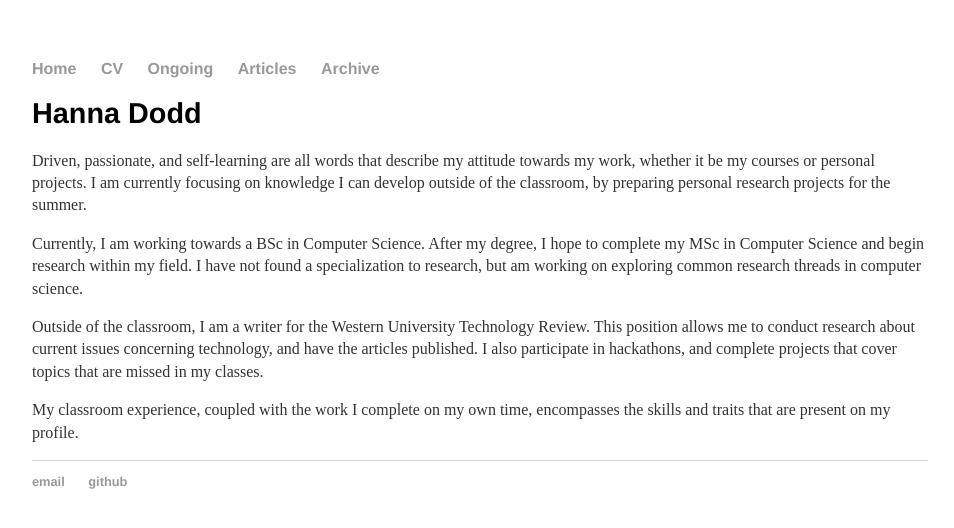
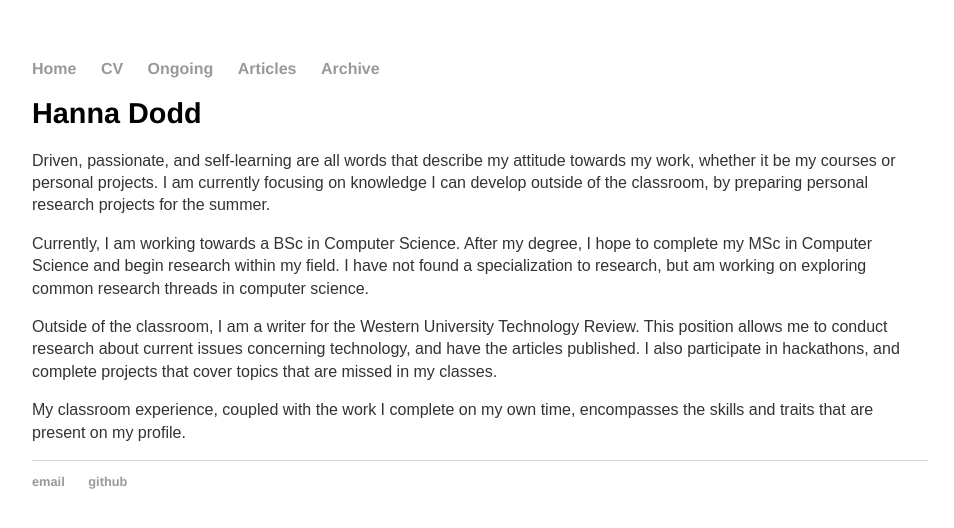
Before and after one commit to hanna-dodd/hanna-dodd.github.io, a Jekyll site: the page built from index.html, in a window 1280 px wide. Shown: the top 528 px of the page, without its empty margins (160-1114 px from the left). Built offline with Jekyll 4.4.1, drawn with Linux system fonts in a browser that asks for light colours.

Commit message:
Changing fonts

```diff
--- a/css/main.css
+++ b/css/main.css
@@ -25,6 +25,7 @@ h1 {
 }
 p {
     font-size: 1em;
+    font-family: 'Work Sans', 'Arial', 'Sans-Serif';
     line-height: 1.4em;
     color: #333;
 }
```
